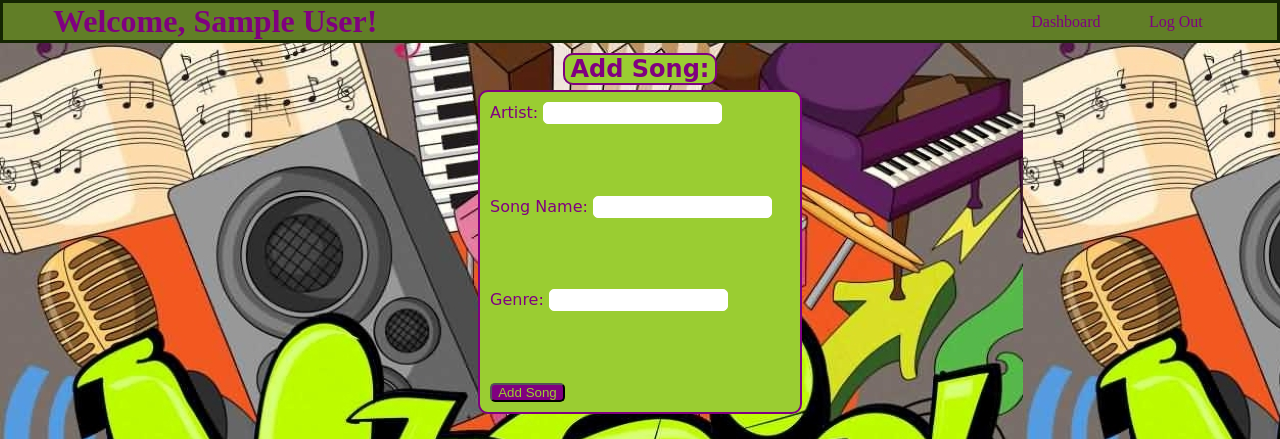
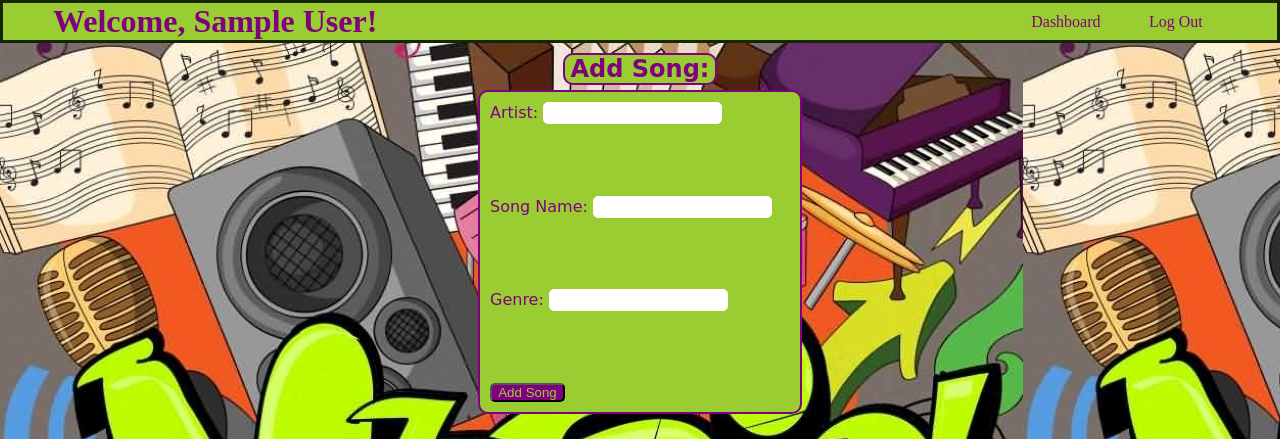
Before and after one commit to AbomiDaba/Music_Share, a Flask app: page /add_page/song in a window 1280 px wide. Shown: the top 439 px of the page. Run offline with Flask 2, Linux system fonts and the light colour scheme; the visitor is signed in with stand-in values (Sample User, id 1).

Commit message:
fixed errors and changed some styling

```diff
--- a/flask_app/static/css/create_song.css
+++ b/flask_app/static/css/create_song.css
@@ -23,7 +23,7 @@ body{
 .nav{
     display: flex;
     justify-content: space-between;
-    background-color: rgb(97, 126, 39);
+    background-color: yellowgreen;
     align-items: center;
     padding-left: 50px;
     padding-right: 50px;
--- a/flask_app/static/css/edit_song.css
+++ b/flask_app/static/css/edit_song.css
@@ -23,7 +23,7 @@ body{
 .nav{
     display: flex;
     justify-content: space-between;
-    background-color: rgb(97, 126, 39);
+    background-color: yellowgreen;
     align-items: center;
     padding-left: 50px;
     padding-right: 50px;
--- a/flask_app/templates/dashboard.html
+++ b/flask_app/templates/dashboard.html
@@ -4,7 +4,7 @@
     <meta charset="UTF-8">
     <meta http-equiv="X-UA-Compatible" content="IE=edge">
     <meta name="viewport" content="width=device-width, initial-scale=1.0">
-    <link rel="stylesheet" href="{{url_for('static', filename= 'css/dashboard.css')}}">
+    <link rel="stylesheet" href="{{url_for('static', filename= 'css/dash.css')}}">
     <title>Dashboard</title>
 </head>
 <body>
@@ -15,7 +15,7 @@
             <a href="/logout">Log Out</a>
         </div>
     </div>
-   <div class="description">
+    <div class="description">
         <h1> Welecome to my web page!</h1>
         <h3>Thank you for creating an account! This app is a place for people to come together and share their favorite songs. You can add songs to the music table to let everyone know what music you listen to, and its also a place where you can discover new songs you never heard of! Get introduced to songs that you'll wanna add to your list. If you like another users songs, feel free to give it a like. I hope you Enjoy my app. Have fun sharing!!</h3>
     </div>
```
Also changed, not shown: flask_app/static/css/dash.css (renamed from flask_app/static/css/dashboard.css).
